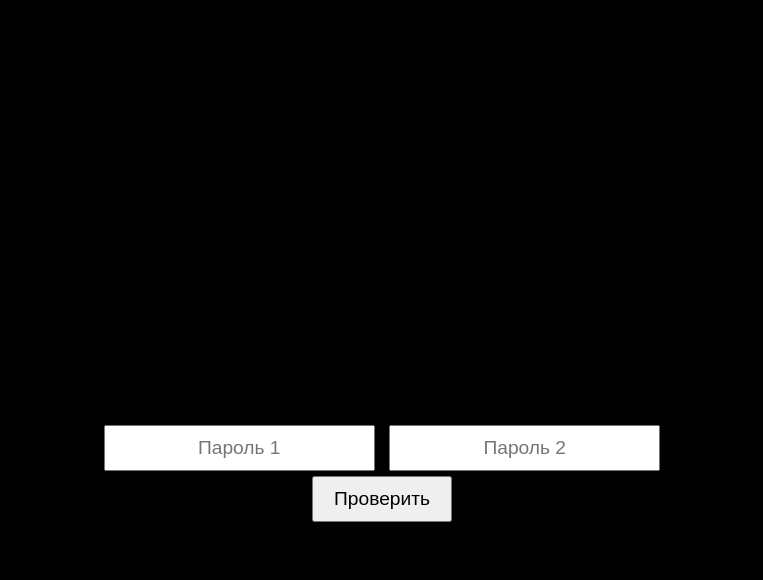
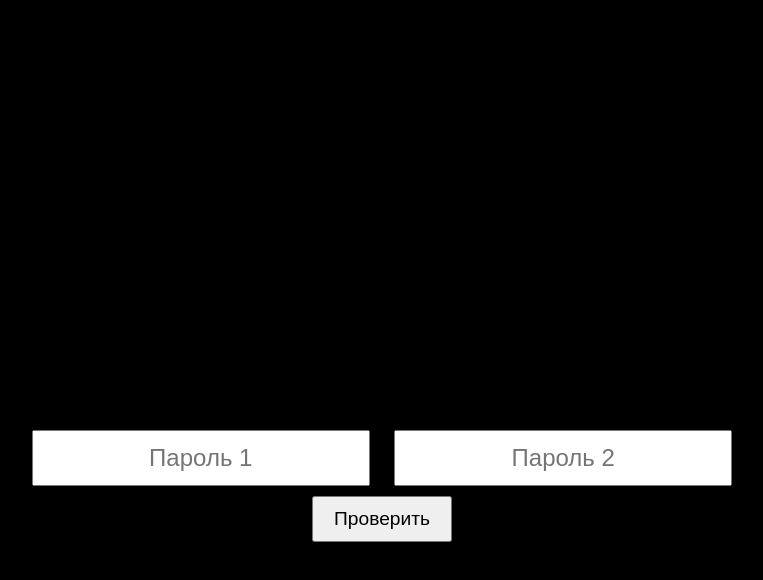
Before and after one commit to yusif5252/escape-room-2, a plain HTML site: page index.html in a window 1280 px wide. Shown: the part 78-658 px from the top of the page, without its empty margins (258-1021 px from the left). Drawn offline with Linux system fonts and the light colour scheme.

Commit message:
Update index.html

```diff
--- a/index.html
+++ b/index.html
@@ -2,7 +2,7 @@
 <html lang="ru">
 <head>
 <meta charset="UTF-8">
-<title>Escape Room - Марта</title>
+<title>Escape Room - Little in the Darkness</title>
 <style>
   body {
     margin: 0;
@@ -40,9 +40,9 @@
   }
 
   input {
-    padding: 10px;
-    font-size: 1.2em;
-    margin: 5px;
+    padding: 12px;
+    font-size: 1.5em;
+    margin: 10px;
     text-align: center;
   }
 
```
